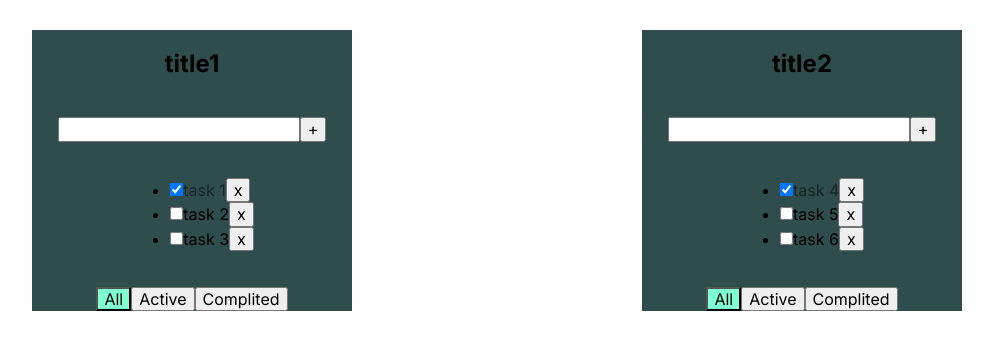
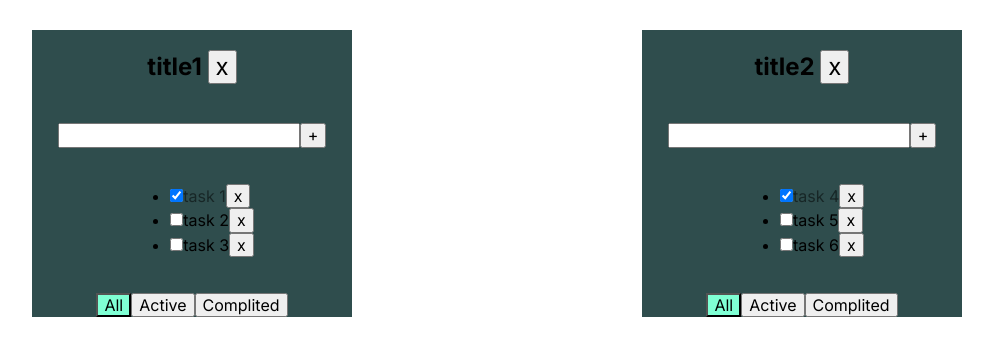
Before and after one commit to osipikav/todo-list, a React (Vite) app: page / in a window 1280 px wide. Shown: the top 356 px of the page, without its empty margins (143-1136 px from the left). Built offline with nearby package versions, Linux system fonts and the light colour scheme.

Commit message:
added remove option for tasklist

```diff
--- a/src/app/index.tsx
+++ b/src/app/index.tsx
@@ -82,6 +82,11 @@ export const App = () => {
     setTodolists(updatedTodolists);
   }
 
+  function removeTaskList(todolistId: string) {
+    const updatedTodolists = todolists.filter((todolist) => todolist.id !== todolistId);
+    setTodolists(updatedTodolists);
+  }
+
   return (
     <div className="App">
       {todolists.map((ti) => {
@@ -103,6 +108,7 @@ export const App = () => {
             addTask={addTask}
             changeTaskStatus={changeTaskStatus}
             filter={ti.filter}
+            removeTaskList={removeTaskList}
           />
         );
       })}
--- a/src/components/ToDoList/ToDoList.tsx
+++ b/src/components/ToDoList/ToDoList.tsx
@@ -11,6 +11,7 @@ type PropsType = {
   addTask: (value: string, todolistId: string) => void;
   changeTaskStatus: (taskId: string, todolistId: string) => void;
   filter: FilterTypes;
+  removeTaskList: (todolistId: string) => void;
 };
 
 export interface TaskType {
@@ -57,7 +58,10 @@ export function ToDoList(props: PropsType) {
 
   return (
     <div className="container">
-      <h2>{props.title}</h2>
+      <h2>
+        {props.title} <button onClick={() => props.removeTaskList(props.id)}>x</button>
+      </h2>
+
       <div>
         <input
           value={newTaskTitle}
```
